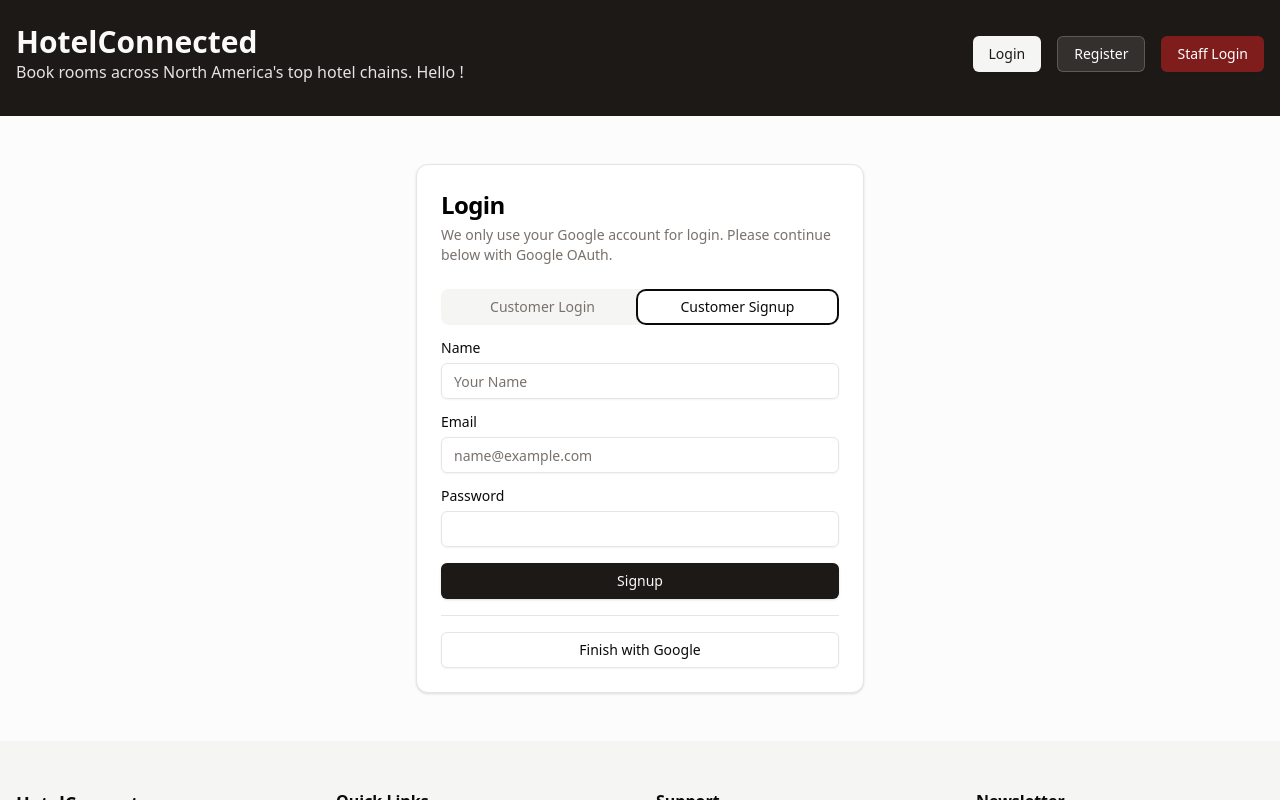
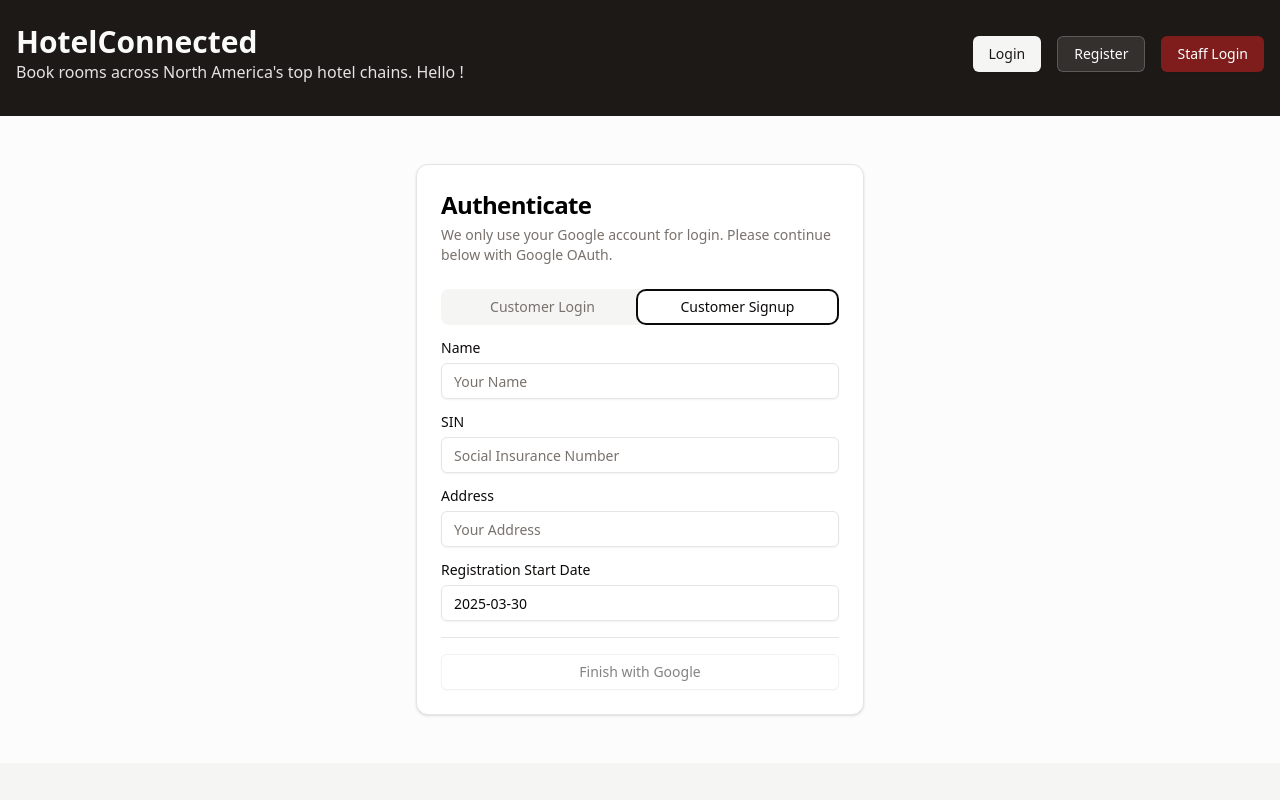
Before and after one commit to matias-io/csi2532-project, a Next.js app in the folder frontend/: page /auth/login in a window 1280 px wide. Both pictures are taken after a click on the tab "Customer Signup". Shown: the top 800 px of the page. Built offline with nearby package versions, Linux system fonts and the light colour scheme; no server answers.

Commit message:
Final customer auth UI

```diff
--- a/frontend/app/auth/login/page.tsx
+++ b/frontend/app/auth/login/page.tsx
@@ -12,7 +12,7 @@ import Link from "next/link"
 import { useRouter } from 'next/navigation'
 import { useSearchParams } from 'next/navigation'
 
-import { useState } from "react"
+import { useState, useEffect } from "react"
 
 export default function LoginPage() {
   const router = useRouter()
@@ -22,9 +22,23 @@ export default function LoginPage() {
 
   const tabValue = searchParams.get('value')
 
+  const [formData, setFormData] = useState({
+    name: "",
+    sin: "",
+    address: "",
+    registrationDate: new Date().toISOString().split("T")[0], // Current date
+  });
+  const [isGoogleButtonEnabled, setGoogleButtonEnabled] = useState(false);
 
+  useEffect(() => {
+    const { name, sin, address } = formData;
+    setGoogleButtonEnabled(name  && sin && address);
+  }, [formData]);
 
-
+  const handleInputChange = (e: React.ChangeEvent<HTMLInputElement>) => {
+    const { id, value } = e.target;
+    setFormData((prev) => ({ ...prev, [id]: value }));
+  };
 
   const handleOAuthLogin = async () => {
     setStatus("Logging in with Google...")
@@ -34,10 +48,9 @@ export default function LoginPage() {
       setStatus("Login successful!")
       router.push("/") // Redirect to homepage after successful login
     } catch (error) {
-      setStatus("Login failed. Please try again." + error.message)
+      setStatus("Login failed. Please try again." + (error as Error).message)
     }
   }
-
 
   const handleSignup = async (event: React.FormEvent<HTMLFormElement>) => {
     event.preventDefault()
@@ -48,10 +61,9 @@ export default function LoginPage() {
       setStatus("Signup successful! Redirecting...")
       router.push("/") // Redirect to homepage after successful signup
     } catch (error) {
-      setStatus("Signup failed. Please try again." + error.message)
+      setStatus("Signup failed. Please try again." + (error as Error).message)
     }
   }
-
 
   return (
     <main className="flex min-h-screen flex-col">
@@ -60,7 +72,7 @@ export default function LoginPage() {
       <div className="flex flex-1 items-center justify-center bg-muted/30 py-12 px-4">
         <Card className=" w-full max-w-md">
           <CardHeader className="space-y-1">
-            <CardTitle className="text-2xl font-bold text-black">Login</CardTitle>
+            <CardTitle className="text-2xl font-bold text-black">Authenticate</CardTitle>
             <CardDescription>We only use your Google account for login. Please continue below with Google OAuth.</CardDescription>
           </CardHeader>
           <CardContent>
@@ -70,67 +82,88 @@ export default function LoginPage() {
                 <TabsTrigger value="signup">Customer Signup</TabsTrigger>
               </TabsList>
 
-
-
-
-
               <TabsContent value="login">
                 <form>
-                    <div className="grid gap-4">
-                    <div className="grid gap-2">
-                        <Label htmlFor="email">Email</Label>
-                        <Input id="email" type="email" placeholder="name@example.com" />
-                    </div>
-                    <div className="grid gap-2">
-                        <div className="flex items-center justify-between">
-                        <Label htmlFor="password">Password</Label>
-                        <Link href="/forgot-password" className="text-sm text-primary underline-offset-4 hover:underline">
-                            Forgot password?
-                        </Link>
-                        </div>
-                        <Input id="password" type="password" />
-                    </div>
-                    <Button className="w-full" type="submit">
-                        Login
-                    </Button>
-                    </div>
+
                 </form>
                 <div className="mt-4 text-center text-sm">
                   Don&apos;t have an account?{" "}
-                    <Link href="/register" className="text-primary underline-offset-4 hover:underline">
-                    Register
+                  <Link href="/auth/login?value=signup" className="text-primary underline-offset-4 hover:underline">
+                    Signup
                   </Link>
                 </div>
                 <Separator className="my-4" />
                 <div className="grid gap-4">
-                    <Button variant="outline" className="w-full">
+                  <Button
+                    variant="outline"
+                    className="w-full"
+                    onClick={handleOAuthLogin}
+                    type="submit">
                     Continue with Google
                   </Button>
                 </div>
+                {status && <p className="mt-2 text-center text-sm text-gray-600">{status}</p>}
+
               </TabsContent>
+
               <TabsContent value="signup">
                 <form onSubmit={handleSignup}>
                   <div className="grid gap-4">
                     <div className="grid gap-2">
                       <Label htmlFor="name">Name</Label>
-                      <Input id="name" type="text" placeholder="Your Name" required />
+                      <Input
+                        id="name"
+                        type="text"
+                        placeholder="Your Name"
+                        value={formData.name}
+                        onChange={handleInputChange}
+                        required
+                      />
+                    </div>
+
+                    <div className="grid gap-2">
+                      <Label htmlFor="sin">SIN</Label>
+                      <Input
+                        id="sin"
+                        type="number"
+                        placeholder="Social Insurance Number"
+                        value={formData.sin}
+                        onChange={handleInputChange}
+                        required
+                      />
                     </div>
                     <div className="grid gap-2">
-                      <Label htmlFor="email">Email</Label>
-                      <Input id="email" type="email" placeholder="name@example.com" required />
+                      <Label htmlFor="address">Address</Label>
+                      <Input
+                        id="address"
+                        type="text"
+                        placeholder="Your Address"
+                        value={formData.address}
+                        onChange={handleInputChange}
+                        required
+                      />
                     </div>
                     <div className="grid gap-2">
-                      <Label htmlFor="password">Password</Label>
-                      <Input id="password" type="password" required />
+                      <Label htmlFor="registrationDate">Registration Start Date</Label>
+                      <Input
+                        id="registrationDate"
+                        type="text"
+                        value={formData.registrationDate}
+                        readOnly
+                      />
                     </div>
-                    <Button className="w-full" type="submit">
-                      Signup
-                    </Button>
+
                   </div>
                 </form>
                 <Separator className="my-4" />
                 <div className="grid gap-4">
-                  <Button variant="outline" className="w-full" onClick={handleOAuthLogin}>
+                  <Button
+                    variant="outline"
+                    className="w-full"
+                    onClick={handleSignup}
+                    disabled={!isGoogleButtonEnabled}
+                    type="submit"
+                  >
                     Finish with Google
                   </Button>
                 </div>
@@ -142,10 +175,8 @@ export default function LoginPage() {
             </Tabs>
           </CardContent>
         </Card>
-
       </div>
       <Footer />
-
     </main>
   )
 }
```
Lines whose indentation alone changed are shown as unchanged.
